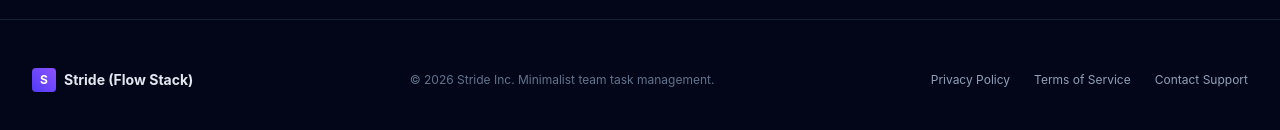
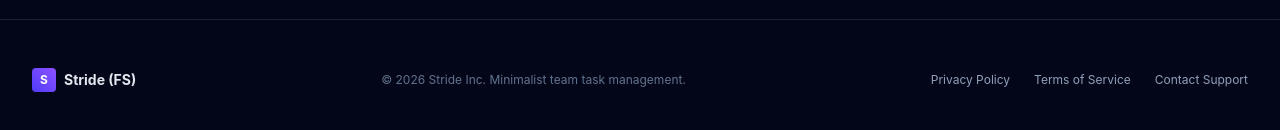
Before and after one commit to joylne15/Stride-saas, a React (Vite) app: page / in a window 1280 px wide. Shown: the part 3523-3653 px from the top of the page. Built offline with nearby package versions, Linux system fonts and the light colour scheme.

Commit message:
Flow S ack

```diff
--- a/src/components/Footer.tsx
+++ b/src/components/Footer.tsx
@@ -9,7 +9,7 @@ export const Footer: React.FC = () => {
           <div className="h-6 w-6 rounded bg-linear-to-tr from-indigo-600 to-violet-500 flex items-center justify-center font-bold text-white text-xs">
             S
           </div>
-          <span className="font-bold text-slate-200 text-sm">Stride (Flow Stack)</span>
+          <span className="font-bold text-slate-200 text-sm">Stride (FS)</span>
         </div>
 
         <p className="text-slate-500">
```
